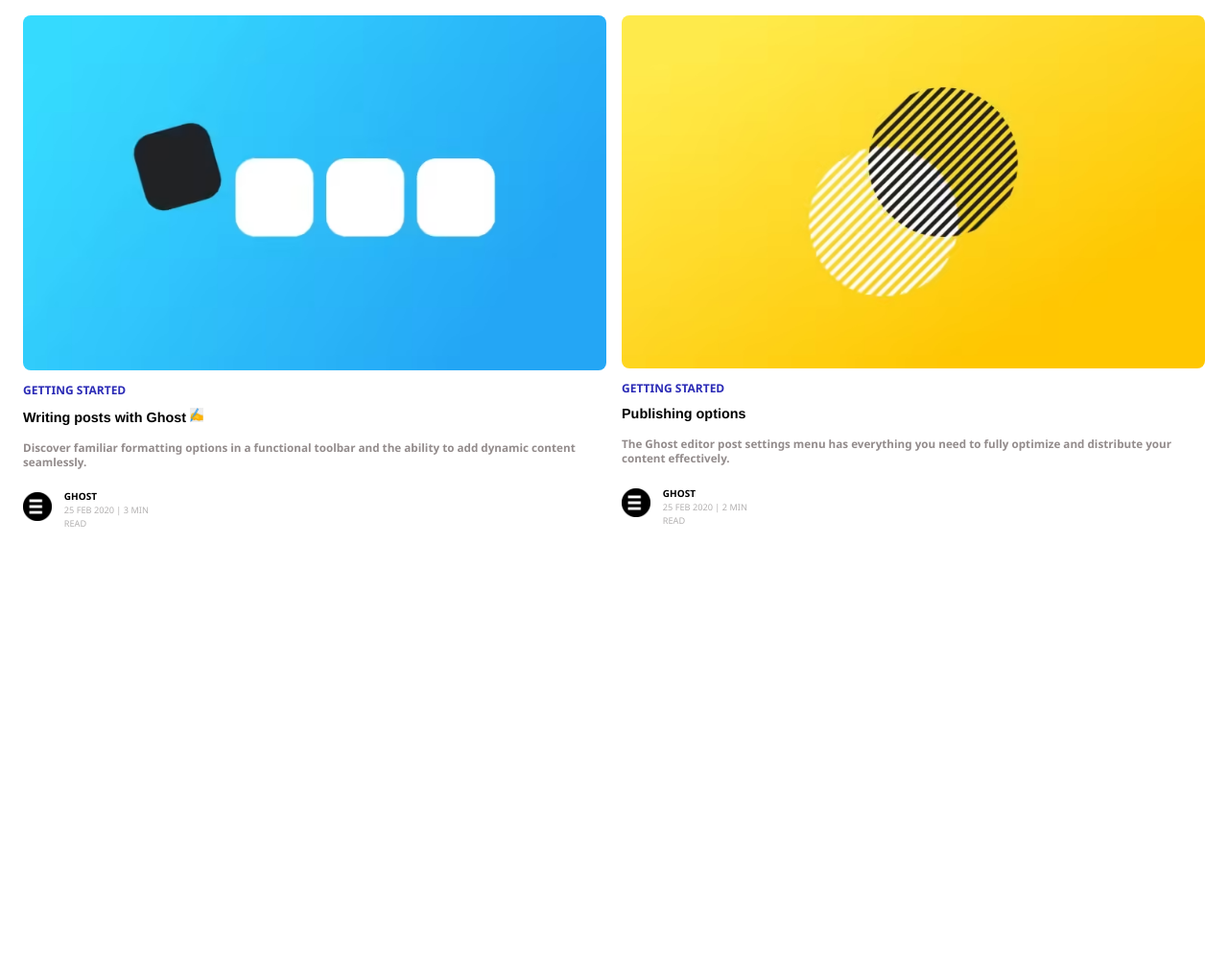
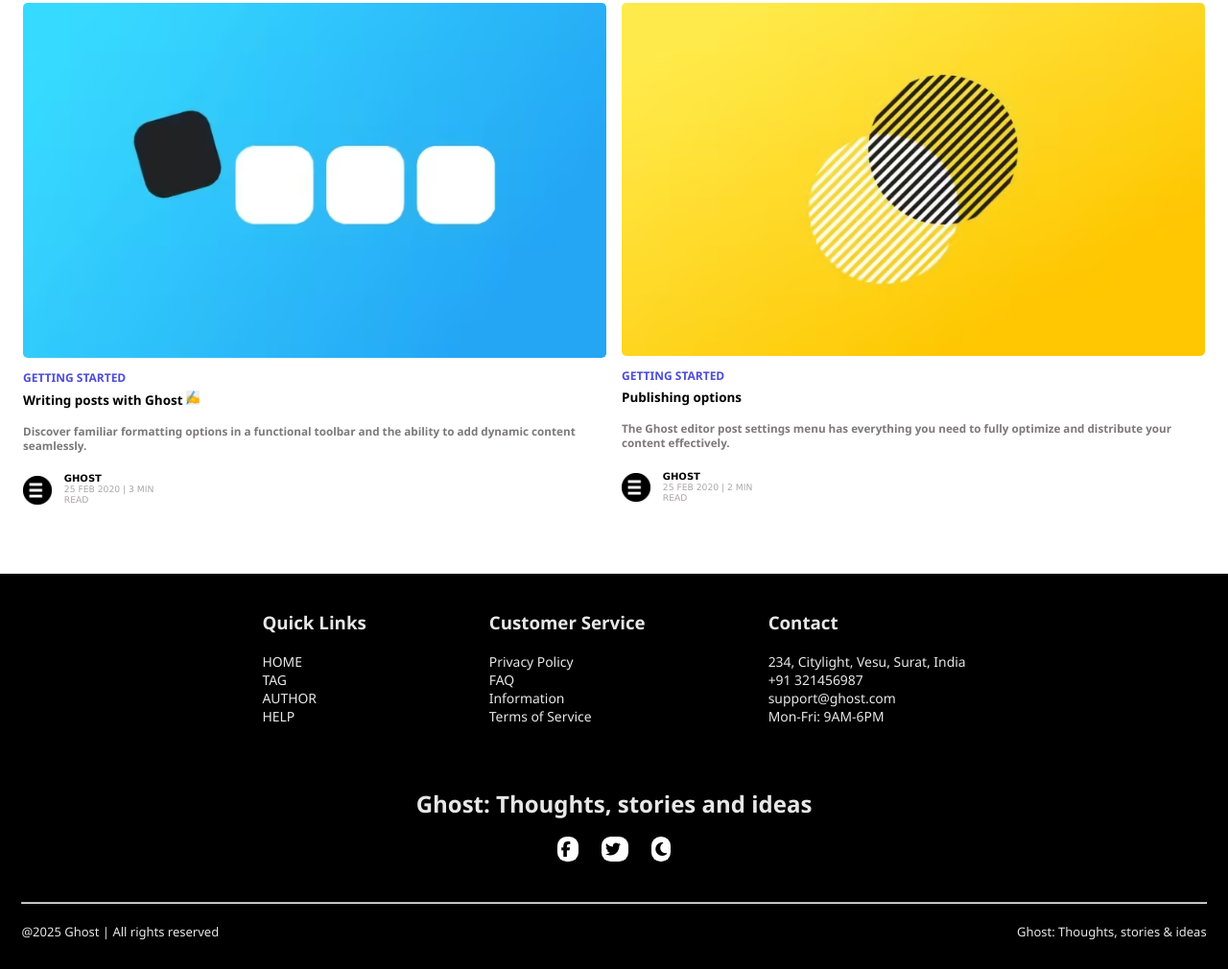
Before and after one commit to rhutikakevat/rk-ghostly-ui-moonprint, a plain HTML site: page index.html in a window 1280 px wide. Shown: the part 1072-2082 px from the top of the page at 96% size. Before the commit the page ends 1656 px from the top, so only its background shows below. Drawn offline with Linux system fonts and the light colour scheme.

Commit message:
feat: Create a footer in a Ghost blog page

```diff
--- a/index.html
+++ b/index.html
@@ -9,6 +9,7 @@
       href="https://cdnjs.cloudflare.com/ajax/libs/font-awesome/6.5.1/css/all.min.css"
     />
     <link rel="stylesheet" href="styles.css" />
+    <link rel="icon" href="assets/images/favicon.png" />
   </head>
   <body>
     <header>
@@ -52,6 +53,7 @@
         <p>Thoughts, stories and ideas.</p>
       </div>
     </header>
+
     <main>
       <section class="welcome-section">
         <img
@@ -90,7 +92,7 @@
         </div>
       </section>
 
-      <hr />
+      <hr class="main-hr" />
 
       <section class="post-section">
         <div class="row">
@@ -206,7 +208,7 @@
         </div>
       </section>
 
-      <hr />
+      <hr class="main-hr" />
 
       <section class="post-section">
         <div class="row">
@@ -289,5 +291,65 @@
         </div>
       </section>
     </main>
+
+    <footer>
+      <div class="row-footer">
+        <div class="col-footer">
+          <h3>Quick Links</h3>
+
+          <div class="footer-text">
+            <a href="#">HOME</a>
+            <a href="#">TAG</a>
+            <a href="#">AUTHOR</a>
+            <a href="#">HELP</a>
+          </div>
+        </div>
+
+        <div class="col-footer">
+          <h3>Customer Service</h3>
+
+          <div class="footer-text">
+            <span>Privacy Policy</span>
+            <span>FAQ</span>
+            <span>Information</span>
+            <span>Terms of Service</span>
+          </div>
+        </div>
+
+        <div class="col-footer">
+          <h3>Contact</h3>
+
+          <div class="footer-text">
+            <span>234, Citylight, Vesu, Surat, India</span>
+            <span>+91 321456987</span>
+            <span>support@ghost.com</span>
+            <span>Mon-Fri: 9AM-6PM</span>
+          </div>
+        </div>
+      </div>
+
+      <div class="footer-name">
+        <h2>Ghost: Thoughts, stories and ideas</h2>
+
+        <div>
+          <a href="/" class="footer-social-link">
+            <i class="fa-brands fa-facebook-f"></i>
+          </a>
+          <a href="/" class="footer-social-link">
+            <i class="fa-brands fa-twitter"></i>
+          </a>
+          <a href="/" class="footer-social-link">
+            <i class="fa-solid fa-moon"></i>
+          </a>
+        </div>
+      </div>
+
+      <hr />
+
+      <div class="footer-last-name">
+        <span>@2025 Ghost | All rights reserved</span>
+        <span>Ghost: Thoughts, stories & ideas</span>
+      </div>
+    </footer>
   </body>
 </html>
--- a/styles.css
+++ b/styles.css
@@ -1,6 +1,6 @@
 :root {
-    --primary-color: rgb(147, 140, 140);
-    --secondary-color: rgb(179, 177, 177);
+    --primary-color: rgb(124, 121, 121);
+    --secondary-color: rgb(171, 166, 166);
 }
 
 body {
@@ -148,7 +148,7 @@
     font-size: 92%;
 }
 
-hr {
+.main-hr {
     border: 1px solid rgb(225, 224, 224);
     margin: 0.5rem 1rem;
 }
@@ -171,22 +171,22 @@
 .ghost-image-post {
     width: 100%;
     object-fit: cover;
-    border-radius: 0.5rem;
+    border-radius: 0.3rem;
 }
 
 .started-post-name {
     margin-block-end: 0px;
-    color: rgb(43, 43, 182);
+    color: rgb(76, 76, 223);
     font-size: 75%;
     font-weight: 600;
     font-family: 'Segoe UI', Tahoma, Geneva, Verdana, sans-serif;
 }
 
 .post-name {
-    margin-block-start: 10px;
+    margin-block-start: 5px;
     margin-block-end: 0px;
-    font-family: 'Franklin Gothic Medium', 'Arial Narrow', Arial, sans-serif;
-    font-size: 90%;
+    font-family: 'Segoe UI', Tahoma, Geneva, Verdana, sans-serif;
+    font-size: 84%;
 }
 
 .post-text {
@@ -215,5 +215,51 @@
     display: flex;
     gap: 0.8rem;
     padding-top: 0.6rem;
+    font-family: 'Lucida Sans', 'Lucida Sans Regular', 'Lucida Grande', 'Lucida Sans Unicode', Geneva, Verdana, sans-serif
+}
+
+footer {
+    margin-top: 3rem;
+    padding: 1.2rem 1.4rem;
     font-family: 'Segoe UI', Tahoma, Geneva, Verdana, sans-serif;
+    background-color: black;
+    color: rgb(231, 231, 232);
 }
+
+.row-footer {
+    display: flex;
+    gap: 8rem;
+    justify-content: center;
+}
+
+.col-footer {
+    display: flex;
+    flex-direction: column;
+}
+
+.footer-text {
+    font-size: 87%;
+    display: flex;
+    flex-direction: column;
+}
+
+.footer-name {
+    padding: 1rem 0rem;
+    text-align: center;
+    margin: 1.8rem 0px;
+}
+
+.footer-last-name {
+    display: flex;
+    padding: 0.7rem 0px;
+    justify-content: space-between;
+    font-size:small
+}
+
+.footer-social-link {
+    margin: 0px 12px;
+    background-color: white;
+    color: black;
+    padding: 2px 4px;
+    border-radius: 0.6rem;
+}
```
Also changed, not shown: assets/images/favicon.png (added).
